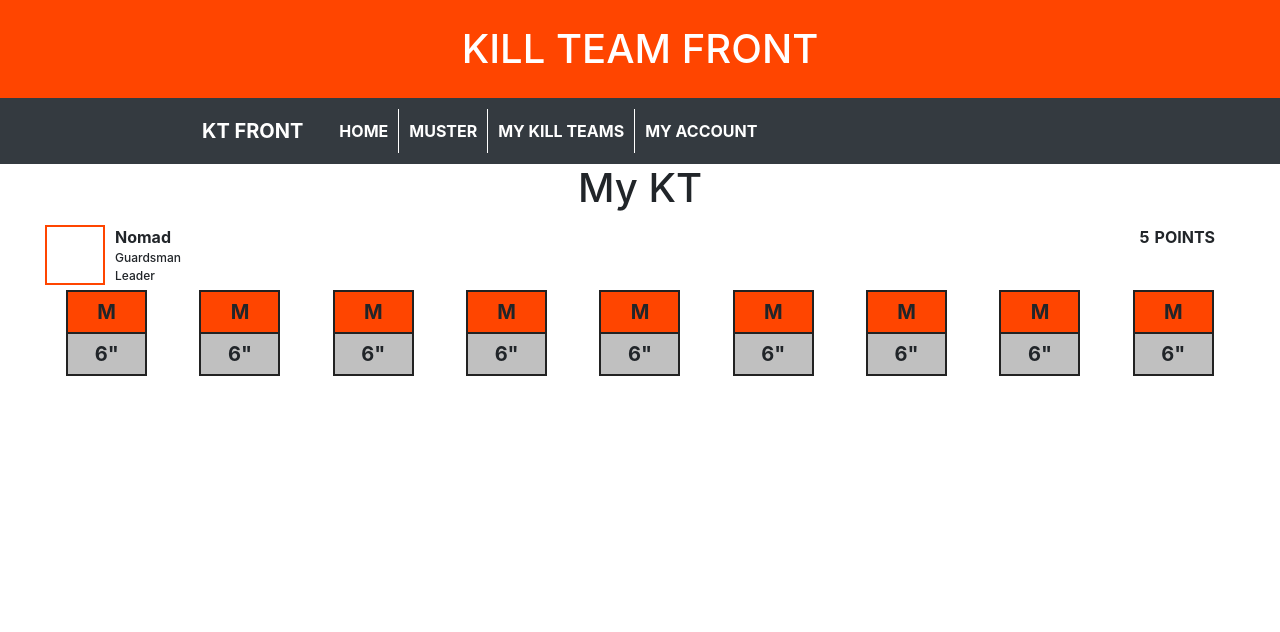
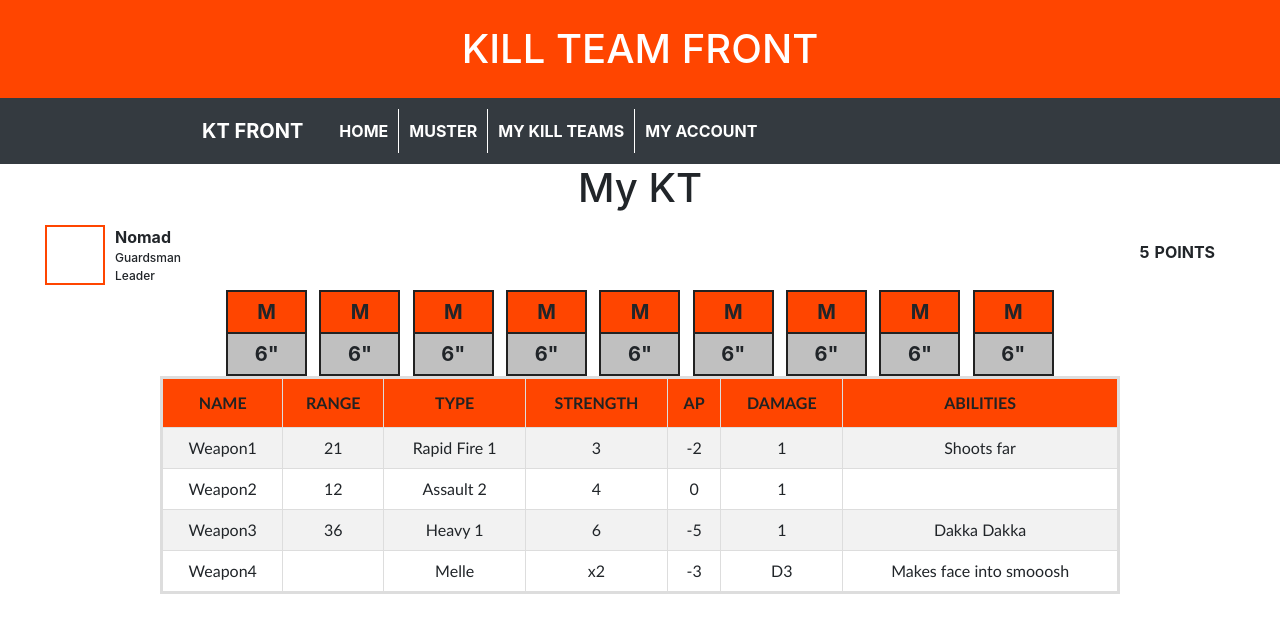
Before and after one commit to Nomad9-0/KTFront, a React (Create React App) app: page /my_kt in a window 1280 px wide. Shown: the top 632 px of the page. Built offline with nearby package versions, Linux system fonts and the light colour scheme.

Commit message:
Weapons Section Created

```diff
--- a/src/components/data_card/UnitInfo.css
+++ b/src/components/data_card/UnitInfo.css
@@ -32,6 +32,7 @@
 .unitPoints {
     float: right;
     margin-right: 20px;
+    margin-top: 15px;
 }
 #unitPoint {
     font-weight:700;
--- /dev/null
+++ b/src/components/data_card/WeaponsInfo.css
@@ -0,0 +1,28 @@
+#title {
+    text-align: center;
+    font-family: arial, sans-serif;
+}
+#weapons {
+    text-align: center;
+    font-family: "Trebuchet MS", Arial, Helvetica, sans-serif;
+    border-collapse: collapse;
+    border: 3px solid #ddd;
+    width: 80%;
+    margin-left: auto;
+    margin-right: auto;
+}
+#weapons td, #weapons th {
+    border: 1px solid #ddd;
+    padding: 8px;
+}
+#weapons tr:nth-child(even){
+    background-color: #f2f2f2;
+}
+#weapons th {
+  padding-top: 12px;
+  padding-bottom: 12px;
+  text-align: center;
+  background-color: orangered;
+  color: #222222;
+  font-weight: 700;
+}
--- /dev/null
+++ b/src/components/data_card/WeaponsInfo.js
@@ -0,0 +1,54 @@
+import React from 'react';
+import './WeaponsInfo.css';
+
+class WeaponsInfo extends React.Component  {
+    constructor(props) {
+        super(props) //since we are extending class Table so we have to use super in order to override Component class constructor
+        this.state = { //state is by default an object
+            weapons: [
+                { name: 'Weapon1', range: 21, type: 'Rapid Fire 1', strength: 3, ap: -2, damage: 1, abilities: 'Shoots far' },
+                { name: 'Weapon2', range: 12, type: 'Assault 2', strength: 4, ap: 0, damage: 1 },
+                { name: 'Weapon3', range: 36, type: 'Heavy 1', strength: 6, ap: -5, damage: 1, abilities: 'Dakka Dakka' },
+                { name: 'Weapon4', type: 'Melle', strength: 'x2', ap: -3, damage: 'D3', abilities: 'Makes face into smooosh' },
+            ]
+        }
+    }
+
+    renderTableData() {
+        return this.state.weapons.map((weapon, index) => {
+           const { name, range, type, strength, ap, damage, abilities } = weapon //destructuring
+           return (
+              <tr key={name}>
+                 <td>{name}</td>
+                 <td>{range}</td>
+                 <td>{type}</td>
+                 <td>{strength}</td>
+                 <td>{ap}</td>
+                 <td>{damage}</td>
+                 <td>{abilities}</td>
+              </tr>
+           )
+        })
+    }
+    renderTableHeader() {
+        let header = Object.keys(this.state.weapons[0])
+        return header.map((key, index) => {
+           return <th key={index}>{key.toUpperCase()}</th>
+        })
+    }
+
+    render(){
+        return (
+        <div className="WeaponsInfo">
+            <table id='weapons'>
+               <tbody>
+                <tr>{this.renderTableHeader()}</tr>
+                {this.renderTableData()}
+               </tbody>
+            </table>
+        </div>
+        );
+    }
+}
+
+export default WeaponsInfo;
--- a/src/components/my_kt/MyKt.js
+++ b/src/components/my_kt/MyKt.js
@@ -1,6 +1,7 @@
 import React from 'react';
 import UnitInfo from '../data_card/UnitInfo';
 import QuickInfo from '../quick_info/QuickInfo';
+import WeaponsBox from '../weapons_box/WeaponsBox';
 import './MyKt.css';
 
 class MyKt extends React.Component  {
@@ -10,6 +11,7 @@
         <h1>My KT</h1>
         <UnitInfo />
         <QuickInfo />
+        <WeaponsBox />
       </div>
     );
   }
--- a/src/components/navbar/navbar.js
+++ b/src/components/navbar/navbar.js
@@ -12,7 +12,7 @@
                     <div className="navbar-brand">KT Front</div>
                     </Link>
                     <button className="navbar-toggler" type="button" data-toggle="collapse" data-target="#navbarNav" aria-controls="navbarNav" aria-expanded="false" aria-label="Toggle navigation">
-                        <i class="fas fa-bars"></i>
+                        <i className="fas fa-bars"></i>
                     </button>
                     <div className="collapse navbar-collapse" id="navbarNav">
                         <ul className="navbar-nav">
--- a/src/components/quick_info/QuickInfo.css
+++ b/src/components/quick_info/QuickInfo.css
@@ -4,4 +4,5 @@
     max-width: 1250px;
     margin-left: auto;
     margin-right: auto;
+    width: 70%;
 }
--- /dev/null
+++ b/src/components/weapons_box/WeaponsBox.js
@@ -0,0 +1,15 @@
+import React from 'react';
+import WeaponsInfo from '../data_card/WeaponsInfo'
+import './WeaponsBox.css';
+
+class WeaponsBox extends React.Component  {
+  render(){
+    return (
+      <div className="WeaponsBox">
+        <WeaponsInfo />
+      </div>
+    );
+  }
+}
+
+export default WeaponsBox;
```
Also changed, not shown: src/components/weapons_box/WeaponsBox.css (added).
